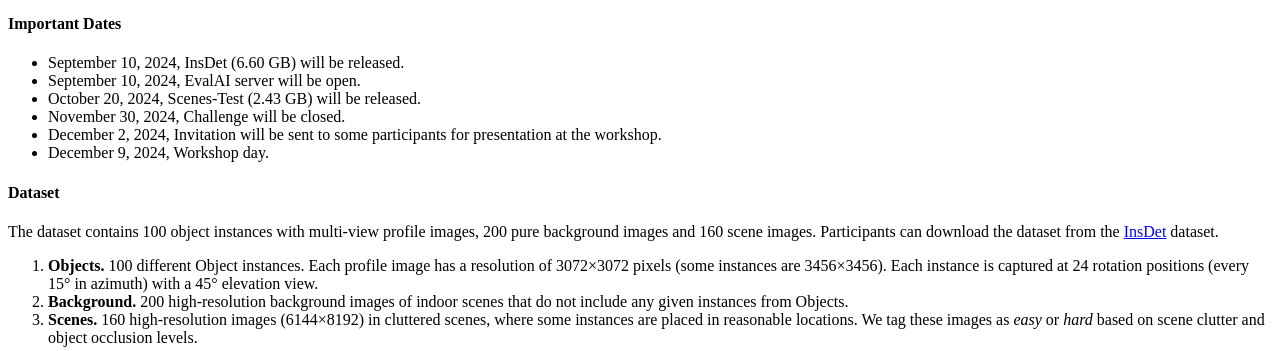
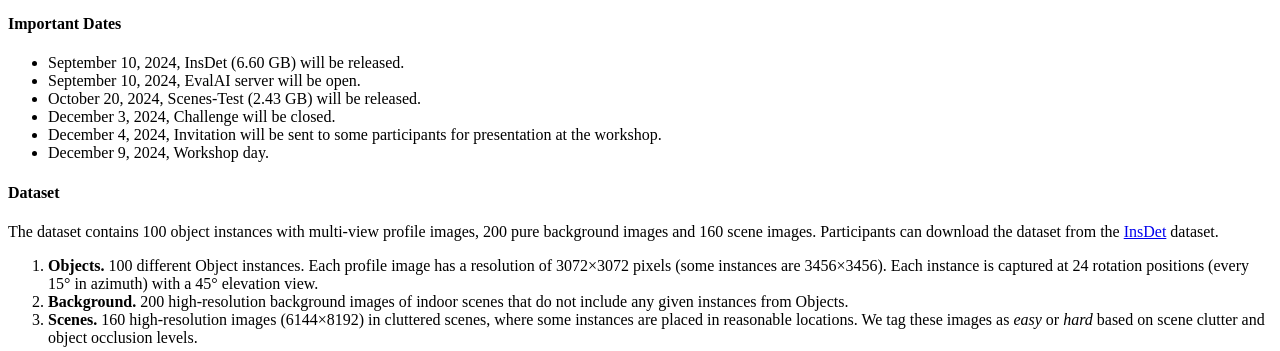
Before and after one commit to insdet/InsDetWorkshop, a Python web app: template templates/description.html in a window 1280 px wide. Shown: the part 985-1336 px from the top of the page. Run offline with Jinja, Linux system fonts and the light colour scheme; the template is opened without the code that fills it, so the values that code supplies are empty.

Commit message:
Update description.html

```diff
--- a/templates/description.html
+++ b/templates/description.html
@@ -11,8 +11,8 @@
 <li>September 10, 2024, InsDet (6.60 GB) will be released.</li>
 <li>September 10, 2024, EvalAI server will be open.</li>
 <li>October 20, 2024, Scenes-Test (2.43 GB) will be released.</li>
-<li>November 30, 2024, Challenge will be closed.</li>
-<li>December 2, 2024, Invitation will be sent to some participants for presentation at the workshop.</li>
+<li>December 3, 2024, Challenge will be closed.</li>
+<li>December 4, 2024, Invitation will be sent to some participants for presentation at the workshop.</li>
 <li>December 9, 2024, Workshop day.</li>
 </ul>
 <h4>Dataset</h4>
```
